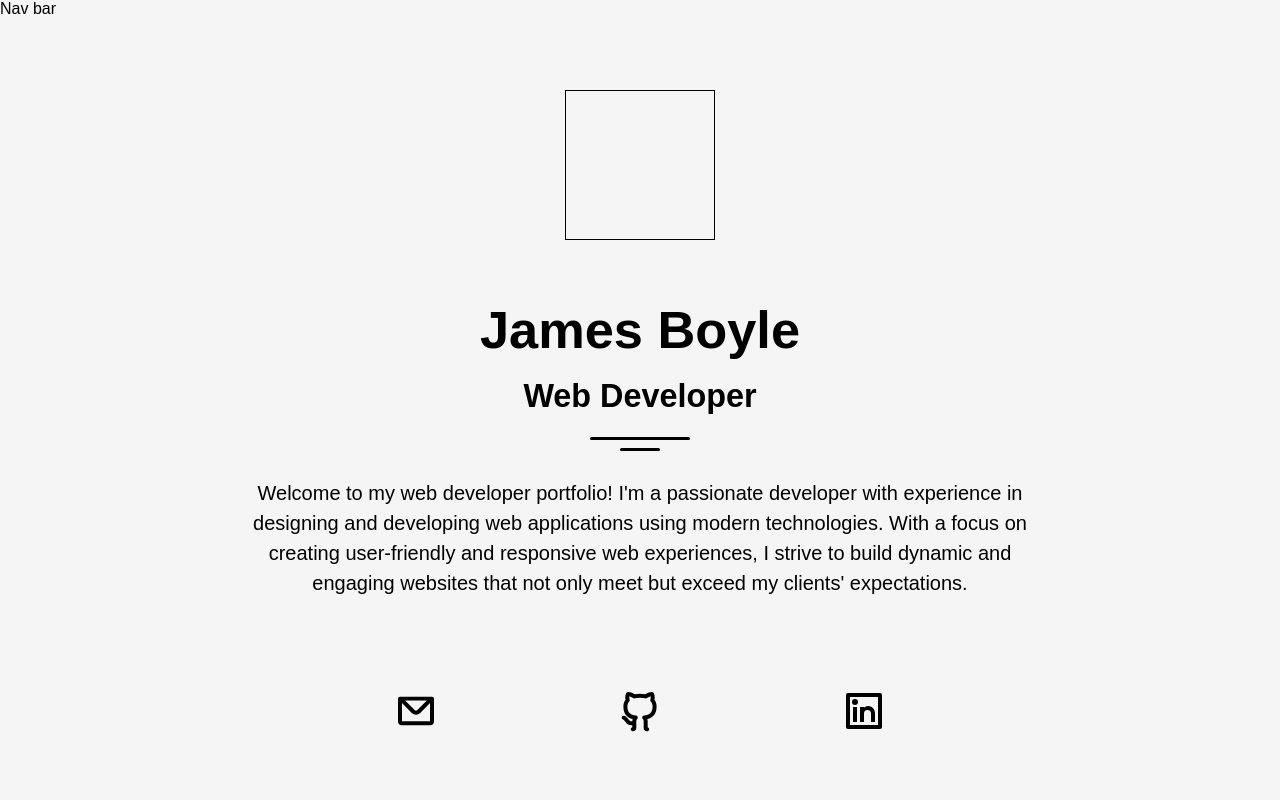
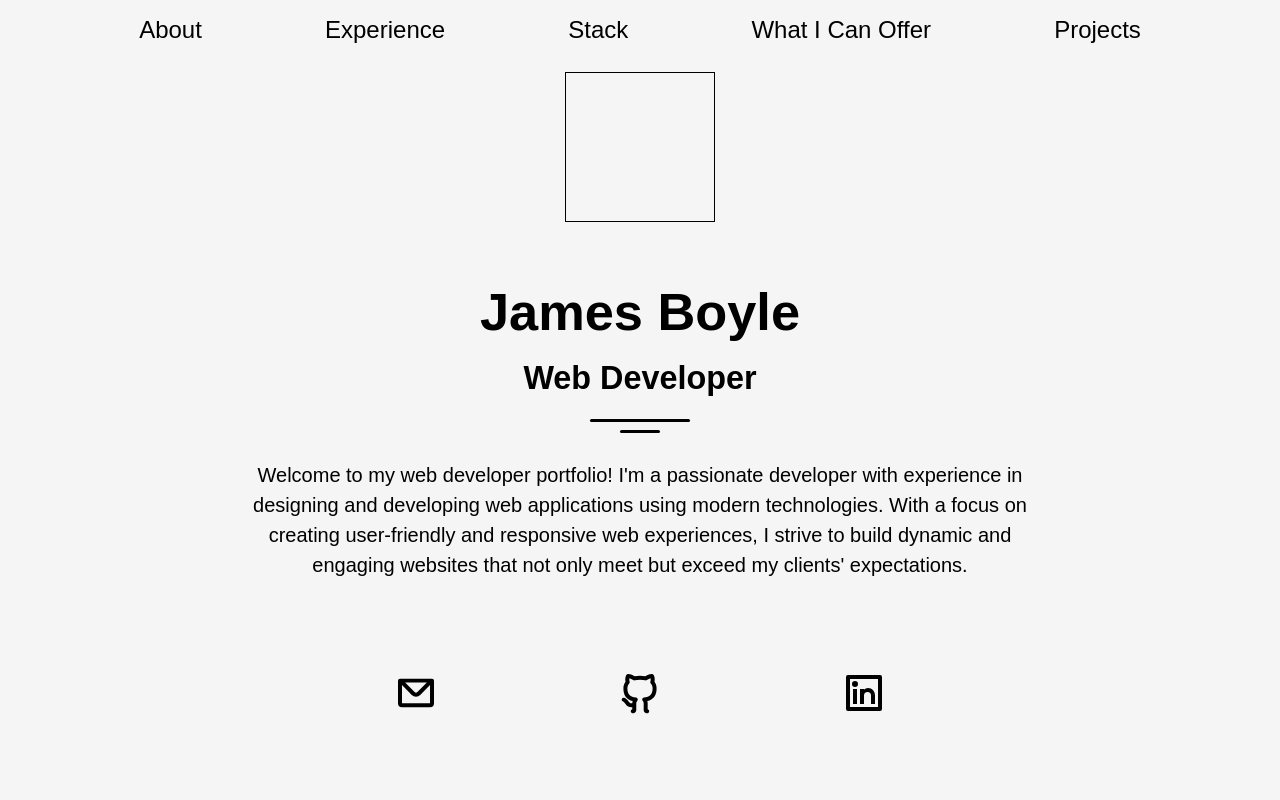
Before and after one commit to James-P-Boyle/Portfolio, a React (Vite) app: page / in a window 1280 px wide. Shown: the top 800 px of the page. Built offline with nearby package versions, Linux system fonts and the light colour scheme.

Commit message:
Implement Navigation

```diff
--- a/src/App.tsx
+++ b/src/App.tsx
@@ -1,3 +1,4 @@
+import { useRef } from 'react'
 import MainLayout from './components/layouts/MainLayout'
 import SocialLinks from './components/SocialLinks'
 import './scss/app.scss'
@@ -10,19 +11,29 @@ import WhatCanIOffer from './sections/whatCanIOffer/WhatCanIOffer'
 
 export default function App() {
 
+  const aboutRef = useRef<HTMLDivElement>(null);
+  const experienceRef = useRef<HTMLDivElement>(null);
+  const techStackRef = useRef<HTMLDivElement>(null);
+  const whatCanIOfferRef = useRef<HTMLDivElement>(null);
+  const projectsRef = useRef<HTMLDivElement>(null);
+
   return (
     <>
-      <Navigation />
+      <Navigation
+        aboutRef={aboutRef}
+        experienceRef={experienceRef}
+        techStackRef={techStackRef}
+        whatCanIOfferRef={whatCanIOfferRef}
+        projectsRef={projectsRef}
+      />
 
       <MainLayout>
-
-        <About />
-        <Experience />
-        <TechStack />
-        <WhatCanIOffer />
-        <Projects />
+        <About ref={aboutRef} />
+        <Experience ref={experienceRef} />
+        <TechStack ref={techStackRef} />
+        <WhatCanIOffer ref={whatCanIOfferRef} />
+        <Projects ref={projectsRef} />
         <SocialLinks />
-
       </MainLayout>
     </>
   )
--- a/src/scss/app.scss
+++ b/src/scss/app.scss
@@ -10,8 +10,9 @@
 @import "../sections/techStack/scss/techStack";
 @import "../sections/whatCanIOffer/scss/whatCanIOffer";
 @import "../sections/projects/scss/projects";
+@import "../sections/experience/scss/experience";
+@import "../sections/navigation/scss/navigation";
 
-@import "../sections/experience/scss/experience";
 
 // Components
 @import "../components/components"
--- a/src/sections/about/About.tsx
+++ b/src/sections/about/About.tsx
@@ -1,10 +1,12 @@
+import { RefObject, forwardRef } from "react"
 import SectionBreak from "../../components/SectionBreak"
 import SocialLinks from "../../components/SocialLinks"
 
-export default function About() {
+
+const About = forwardRef<HTMLDivElement>((props, ref) => {
 
     return (
-        <section id="about">
+        <section id="about" ref={ref}>
             <div>
                 {/* image */}
             </div>
@@ -19,5 +21,7 @@ export default function About() {
 
             <SocialLinks />
         </section>
-    )
-}
+  )
+})
+
+export default About
--- a/src/sections/experience/Experience.tsx
+++ b/src/sections/experience/Experience.tsx
@@ -1,10 +1,11 @@
+import { forwardRef } from "react"
 import SectionBreak from "../../components/SectionBreak"
 import { ExperienceCard } from "./components/ExperienceCard"
 
-export default function Experience() {
+const Experience = forwardRef<HTMLDivElement>((props, ref) => {
 
     return (
-        <section id="experience">
+        <section id="experience" ref={ref}>
 
             <h2>Relevant Expierence</h2>
 
@@ -37,4 +38,6 @@ export default function Experience() {
             </div>
         </section>
     )
-}
+})
+
+export default Experience
--- a/src/sections/navigation/Navigation.tsx
+++ b/src/sections/navigation/Navigation.tsx
@@ -1,8 +1,42 @@
-export default function Navigation() {
+import { RefObject, useState } from "react"
+import SocialLinks from "../../components/SocialLinks"
+
+interface NavigationProps {
+    aboutRef: RefObject<HTMLDivElement>
+    experienceRef: RefObject<HTMLDivElement>
+    techStackRef: RefObject<HTMLDivElement>
+    whatCanIOfferRef: RefObject<HTMLDivElement>
+    projectsRef: RefObject<HTMLDivElement>
+  }
+
+export default function Navigation({
+    aboutRef,
+    experienceRef,
+    techStackRef,
+    whatCanIOfferRef,
+    projectsRef
+}: NavigationProps) {
+
+    const [hideNav, setHideNav] = useState(false)
+
+    const handleNavClick = (ref: RefObject<HTMLDivElement>) => {
+
+        setHideNav(true)
+
+        if (ref && ref.current) {
+            ref.current.scrollIntoView({ behavior: "smooth" })
+        }
+    }
 
     return (
-        <header>
-            Nav bar
-        </header>
+    <header id="navigation" className={hideNav ? "hidden" : ""}>
+        <a onClick={() => handleNavClick(aboutRef)}>About</a>
+        <a onClick={() => handleNavClick(experienceRef)}>Experience</a>
+        <a onClick={() => handleNavClick(techStackRef)}>Stack</a>
+        <a onClick={() => handleNavClick(whatCanIOfferRef)}>What I Can Offer</a>
+        <a onClick={() => handleNavClick(projectsRef)}>Projects</a>
+
+        <SocialLinks />
+    </header>
     )
 }
--- /dev/null
+++ b/src/sections/navigation/scss/_navigation.scss
@@ -0,0 +1,33 @@
+#navigation {
+    background-color: #f5f5f5dc;
+    position: fixed;
+    display: flex;
+    flex-direction: row;
+    justify-content: space-evenly;
+    align-items: center;
+    font-size: 1.5rem;
+    padding: 1rem;
+    left: 0;
+    right: 0;
+
+    &.hidden {
+        display: none;
+    }
+
+    & > div:last-child  {
+        @media (min-width: $md) {
+            display: none;
+        }
+    }
+
+    @media (max-width: $md) {
+        inset: 0;
+        flex-direction: column;
+        justify-content: center;
+        gap: $gap;
+        font-size: 2rem;
+        background-color: #f5f5f5f4;
+    }
+
+
+}
--- a/src/sections/projects/Projects.tsx
+++ b/src/sections/projects/Projects.tsx
@@ -1,11 +1,11 @@
+import { forwardRef } from "react";
 import SectionBreak from "../../components/SectionBreak";
 import ProjectCard from "./components/ProjectCard";
-import ProjectContent from "./components/ProjectContent";
 
-export default function Projects() {
+const Projects = forwardRef<HTMLDivElement>((props, ref) => {
 
     return (
-        <section id="projects">
+        <section id="projects" ref={ref}>
             <h2>Projects</h2>
 
             <SectionBreak />
@@ -21,8 +21,8 @@ export default function Projects() {
 
 
         </section>
-    )
-}
+  )
+})
 
 export interface Project {
     name?: string
@@ -59,3 +59,5 @@ const projectsData: Project[] = [
       liveUrl: "https://memoey.com",
     },
 ];
+
+export default Projects
--- a/src/sections/techStack/TechStack.tsx
+++ b/src/sections/techStack/TechStack.tsx
@@ -1,9 +1,10 @@
+import { forwardRef } from "react"
 import SectionBreak from "../../components/SectionBreak"
 
-export default function TechStack() {
+const TechStack = forwardRef<HTMLDivElement>((props, ref) => {
 
     return (
-        <section id="techStack">
+        <section id="techStack" ref={ref}>
 
             <h2>Tech Stack</h2>
 
@@ -112,4 +113,6 @@ export default function TechStack() {
 
         </section>
     )
-}
+})
+
+export default TechStack
--- a/src/sections/whatCanIOffer/WhatCanIOffer.tsx
+++ b/src/sections/whatCanIOffer/WhatCanIOffer.tsx
@@ -1,9 +1,10 @@
+import { forwardRef } from "react";
 import SectionBreak from "../../components/SectionBreak";
 
-export default function WhatCanIOffer() {
+const WhatCanIOffer = forwardRef<HTMLDivElement>((props, ref) => {
 
     return (
-        <section id="whatCanIOffer">
+        <section id="whatCanIOffer" ref={ref}>
 
             <h2>What Can I Offer You</h2>
 
@@ -27,4 +28,6 @@ export default function WhatCanIOffer() {
 
         </section>
     )
-}
+})
+
+export default WhatCanIOffer
```
